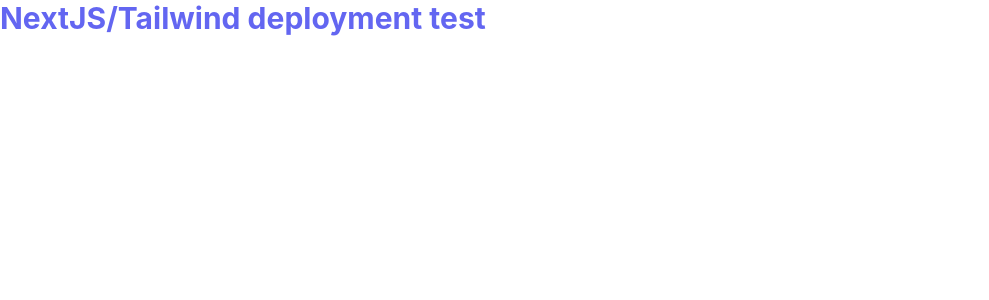
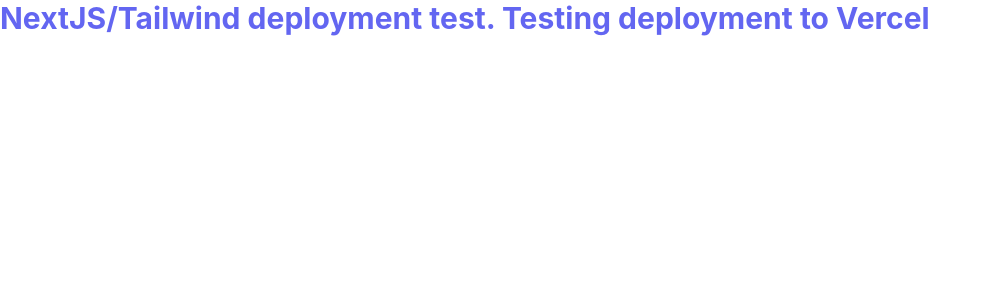
Before and after one commit to haugkjet/nextjs-tailwind-test, a Next.js app: page / in a window 1280 px wide. Shown: the top 300 px of the page, without its empty margins (0-989 px from the left). Built offline with nearby package versions, Linux system fonts and the light colour scheme.

Commit message:
Testing deployment to Vercel

```diff
--- a/pages/index.js
+++ b/pages/index.js
@@ -5,7 +5,6 @@
 export default function Home() {
   return (
     <h1 className="text-3xl text-indigo-500 font-bold">
-      NextJS/Tailwind deployment test
-    </h1>
+      NextJS/Tailwind deployment test. Testing deployment to Vercel </h1>
   )
 }
```
